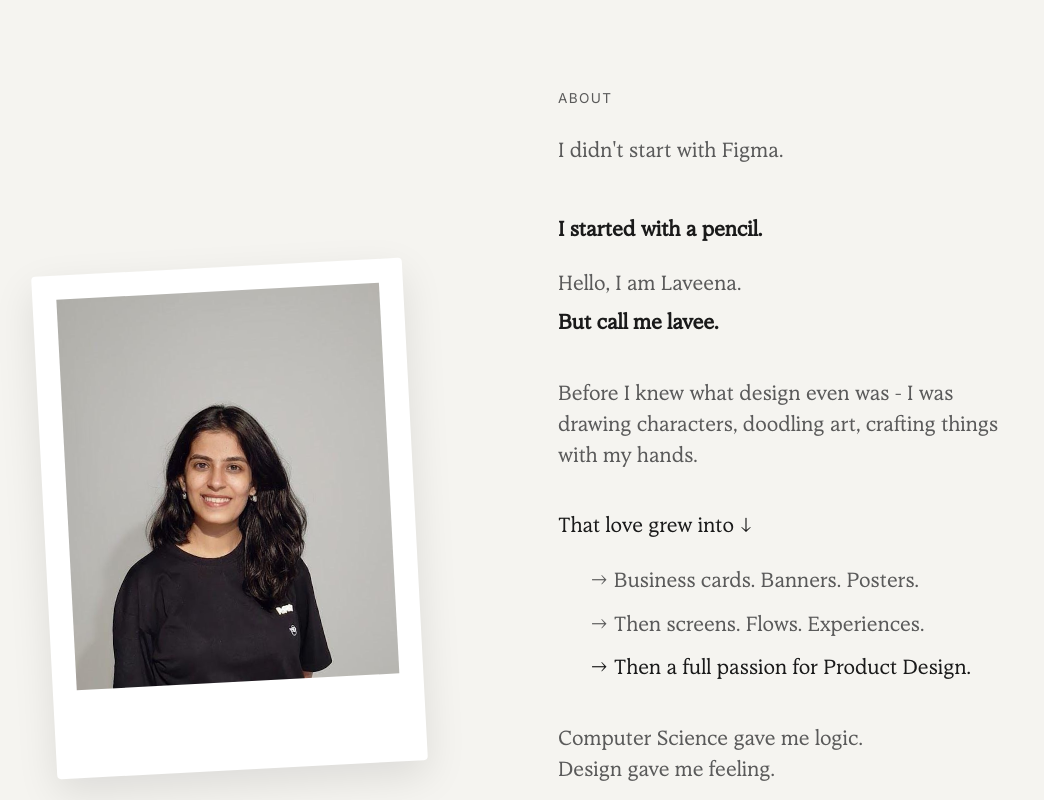
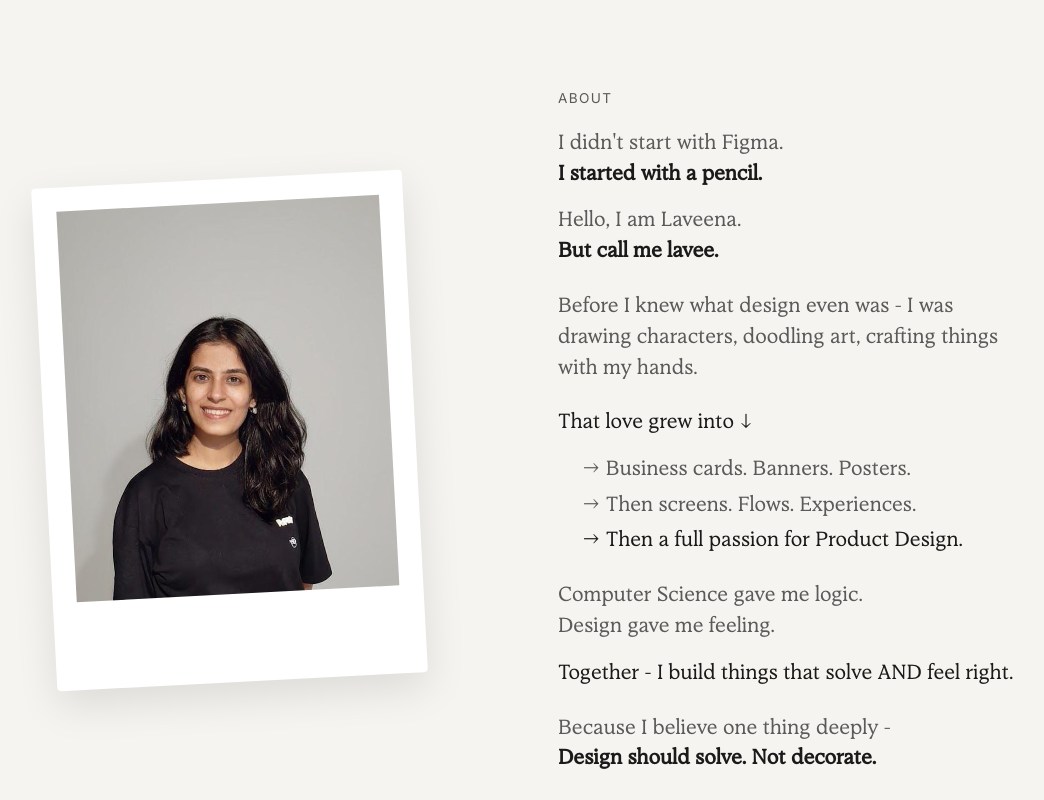
Before and after one commit to laveenahub/Designer, a React (Vite) app: page / in a window 1280 px wide. Shown: the part 760-1560 px from the top of the page, without its empty margins (130-1174 px from the left). Built offline with nearby package versions, Linux system fonts and the light colour scheme; a web font is replaced by a local one.

Commit message:
Tighten paragraph gaps in About section and split initial pencil manifesto to multi-line

```diff
--- a/src/App.jsx
+++ b/src/App.jsx
@@ -156,46 +156,46 @@ function App() {
 
             {/* Right Column: Poetic Content */}
             <div className="about-text-content">
-                <div className="reveal" style={{ fontSize: '0.85rem', textTransform: 'uppercase', letterSpacing: '0.1em', color: 'var(--text-secondary)', marginBottom: '1.5rem', fontFamily: 'var(--font-body)' }}>
+                <div className="reveal" style={{ fontSize: '0.85rem', textTransform: 'uppercase', letterSpacing: '0.1em', color: 'var(--text-secondary)', marginBottom: '1rem', fontFamily: 'var(--font-body)' }}>
                     ABOUT
                 </div>
 
-                <div className="about-editorial-line reveal delay-100" style={{ display: 'flex', gap: '3rem', flexWrap: 'wrap', alignItems: 'baseline' }}>
-                    <span style={{ color: 'var(--text-secondary)' }}>I didn't start with Figma.</span>
-                    <span style={{ fontWeight: 'bold' }}>I started with a pencil.</span>
+                <div className="about-editorial-line reveal delay-100">
+                    <span style={{ color: 'var(--text-secondary)', display: 'block' }}>I didn't start with Figma.</span>
+                    <span style={{ fontWeight: 'bold', display: 'block' }}>I started with a pencil.</span>
                 </div>
 
-                <div className="about-editorial-line reveal delay-100" style={{ marginTop: '1.5rem' }}>
+                <div className="about-editorial-line reveal delay-100" style={{ marginTop: '1rem' }}>
                     <span style={{ color: 'var(--text-secondary)', display: 'block' }}>Hello, I am Laveena.</span>
-                    <span style={{ fontWeight: 'bold', display: 'block', marginTop: '0.5rem' }}>But call me lavee.</span>
+                    <span style={{ fontWeight: 'bold', display: 'block' }}>But call me lavee.</span>
                 </div>
 
-                <div className="about-editorial-line reveal delay-200" style={{ color: 'var(--text-secondary)', marginTop: '2.5rem' }}>
+                <div className="about-editorial-line reveal delay-200" style={{ color: 'var(--text-secondary)', marginTop: '1.5rem' }}>
                     Before I knew what design even was - I was drawing characters, doodling art, crafting things with my hands.
                 </div>
 
-                <div className="about-editorial-line reveal delay-300" style={{ marginTop: '2.5rem' }}>
+                <div className="about-editorial-line reveal delay-300" style={{ marginTop: '1.5rem' }}>
                     That love grew into &darr;
                 </div>
 
-                <div className="about-editorial-line reveal delay-400" style={{ paddingLeft: '2rem', display: 'flex', flexDirection: 'column', gap: '0.8rem', marginTop: '1.5rem', color: 'var(--text-secondary)' }}>
+                <div className="about-editorial-line reveal delay-400" style={{ paddingLeft: '1.5rem', display: 'flex', flexDirection: 'column', gap: '0.3rem', marginTop: '1rem', color: 'var(--text-secondary)' }}>
                     <div>&rarr; Business cards. Banners. Posters.</div>
                     <div>&rarr; Then screens. Flows. Experiences.</div>
                     <div style={{ color: 'var(--text-primary)' }}>&rarr; Then a full passion for Product Design.</div>
                 </div>
 
-                <div className="about-editorial-line reveal delay-400" style={{ marginTop: '2.5rem', color: 'var(--text-secondary)' }}>
+                <div className="about-editorial-line reveal delay-400" style={{ marginTop: '1.5rem', color: 'var(--text-secondary)' }}>
                     Computer Science gave me logic.<br/>
                     Design gave me feeling.
                 </div>
 
-                <div className="about-editorial-line reveal delay-500" style={{ marginTop: '1.5rem' }}>
+                <div className="about-editorial-line reveal delay-500" style={{ marginTop: '1rem' }}>
                     Together - I build things that solve AND feel right.
                 </div>
 
-                <div className="about-editorial-line reveal delay-500" style={{ marginTop: '2.5rem' }}>
+                <div className="about-editorial-line reveal delay-500" style={{ marginTop: '1.5rem' }}>
                     <span style={{ color: 'var(--text-secondary)', display: 'block' }}>Because I believe one thing deeply -</span>
-                    <span style={{ fontWeight: 'bold', display: 'block', marginTop: '0.5rem' }}>Design should solve. Not decorate.</span>
+                    <span style={{ fontWeight: 'bold', display: 'block' }}>Design should solve. Not decorate.</span>
                 </div>
             </div>
 
```
